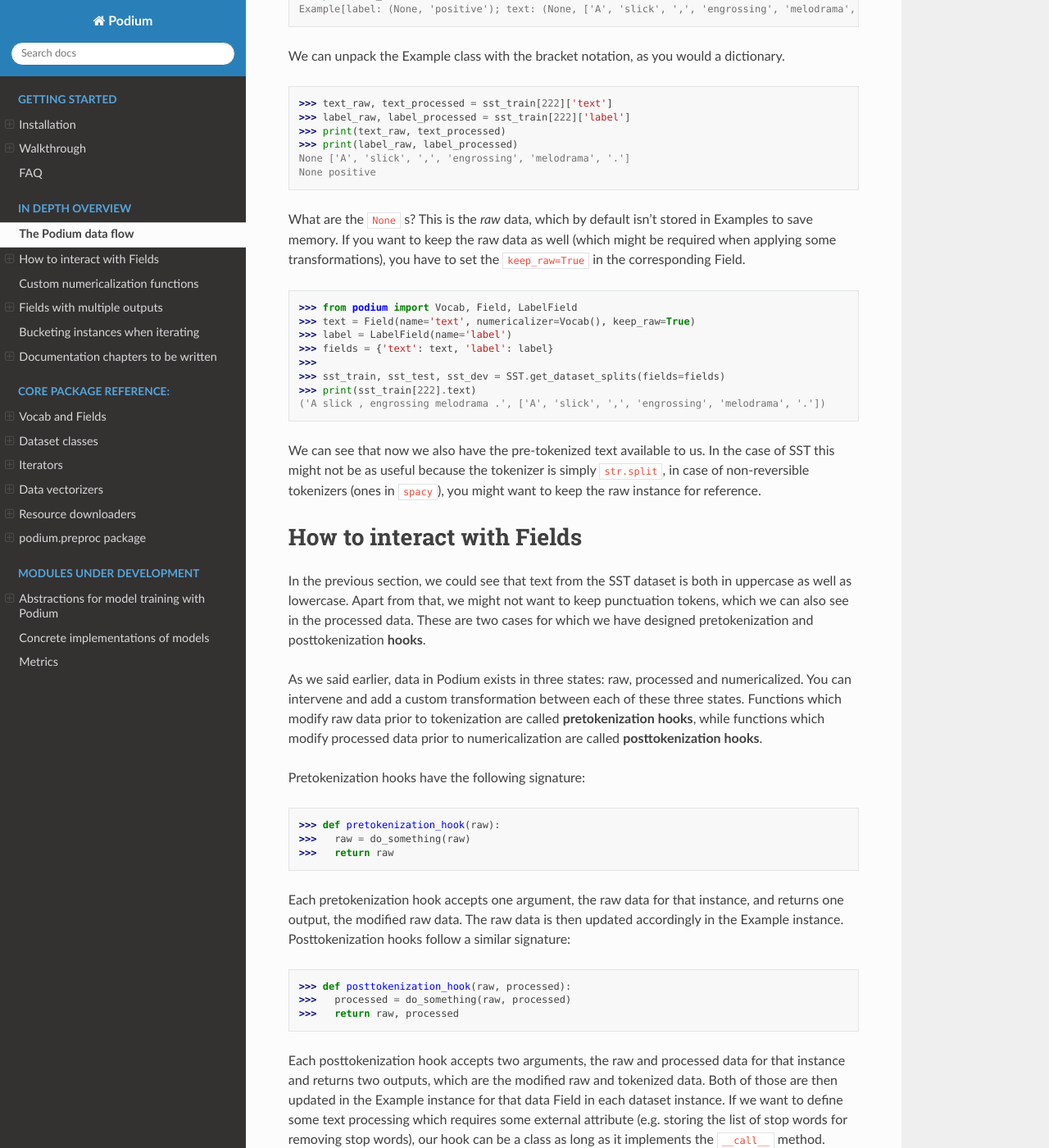
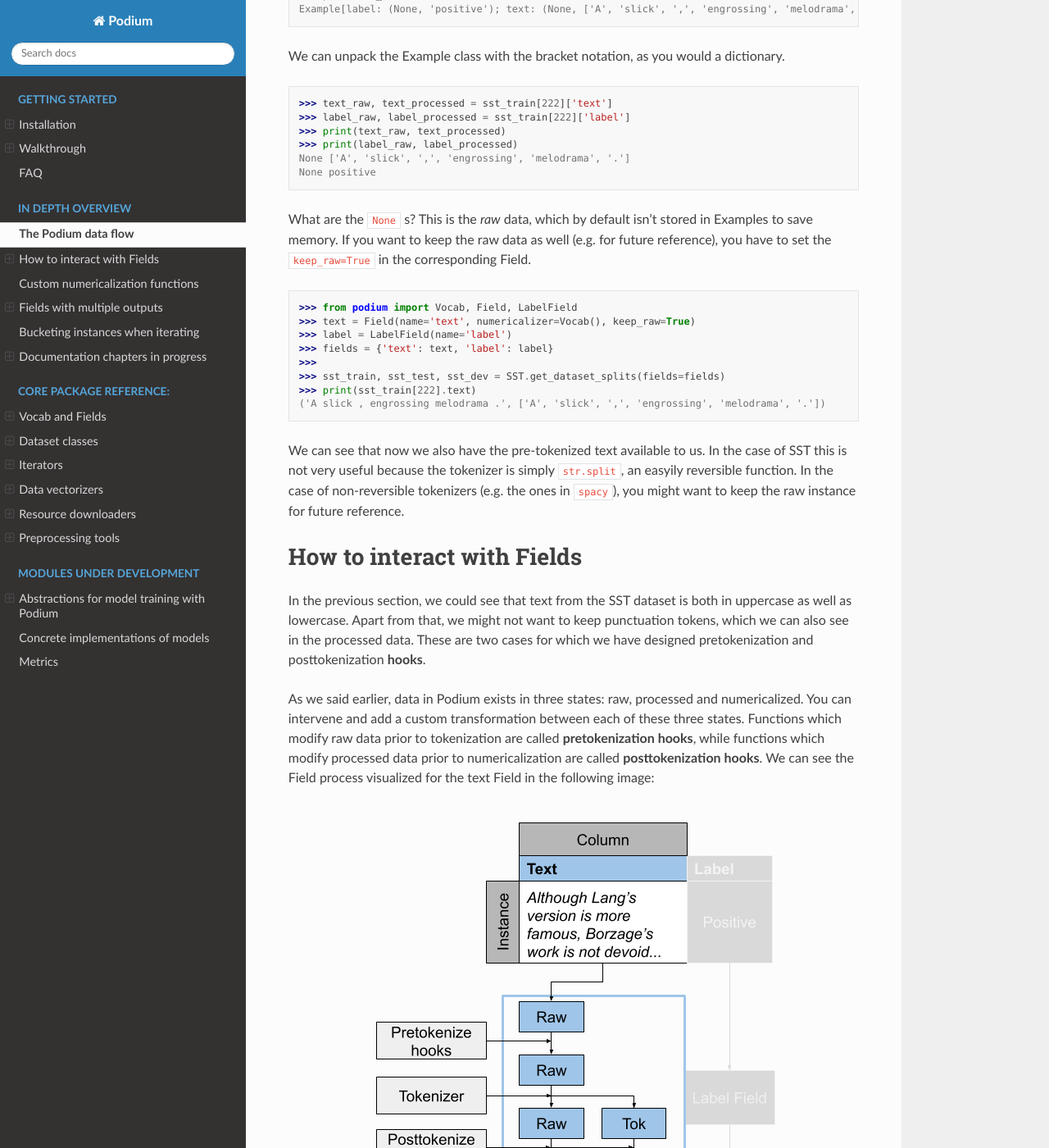
Before and after one commit to TakeLab/podium, a Sphinx documentation site: the page built from docs/source/advanced.rst, in a window 1280 px wide and 1400 px high, scrolled down 412 px. Shown: the whole window at 82% size. Built offline with Sphinx 7.4.7 and the Read the Docs theme 2.0.0, drawn with Linux system fonts in a browser that asks for light colours; some of the changed text lies outside the part shown.

Commit message:
Add images, fix preprocessing, fix comments

```diff
--- a/docs/source/advanced.rst
+++ b/docs/source/advanced.rst
@@ -24,7 +24,7 @@
   None ['A', 'slick', ',', 'engrossing', 'melodrama', '.']
   None positive
 
-What are the ``None`` s? This is the `raw` data, which by default isn't stored in Examples to save memory. If you want to keep the raw data as well (which might be required when applying some transformations), you have to set the ``keep_raw=True`` in the corresponding Field.
+What are the ``None`` s? This is the `raw` data, which by default isn't stored in Examples to save memory. If you want to keep the raw data as well (e.g. for future reference), you have to set the ``keep_raw=True`` in the corresponding Field.
 
 .. code-block:: python
 
@@ -37,7 +37,7 @@
   >>> print(sst_train[222].text)
   ('A slick , engrossing melodrama .', ['A', 'slick', ',', 'engrossing', 'melodrama', '.'])
 
-We can see that now we also have the pre-tokenized text available to us. In the case of SST this might not be as useful because the tokenizer is simply ``str.split``, in case of non-reversible tokenizers (ones in ``spacy``), you might want to keep the raw instance for reference.
+We can see that now we also have the pre-tokenized text available to us. In the case of SST this is not very useful because the tokenizer is simply ``str.split``, an easyily reversible function. In the case of non-reversible tokenizers (e.g. the ones in ``spacy``), you might want to keep the raw instance for future reference.
 
 
 How to interact with Fields
@@ -45,7 +45,12 @@
 
 In the previous section, we could see that text from the SST dataset is both in uppercase as well as lowercase. Apart from that, we might not want to keep punctuation tokens, which we can also see in the processed data. These are two cases for which we have designed pretokenization and posttokenization **hooks**.
 
-As we said earlier, data in Podium exists in three states: raw, processed and numericalized. You can intervene and add a custom transformation between each of these three states. Functions which modify raw data prior to tokenization are called **pretokenization hooks**, while functions which modify processed data prior to numericalization are called **posttokenization hooks**.
+As we said earlier, data in Podium exists in three states: raw, processed and numericalized. You can intervene and add a custom transformation between each of these three states. Functions which modify raw data prior to tokenization are called **pretokenization hooks**, while functions which modify processed data prior to numericalization are called **posttokenization hooks**. We can see the Field process visualized for the text Field in the following image:
+
+.. image:: _static/field_internals.png
+    :alt: Field visualisation
+    :align: center
+
 
 Pretokenization hooks have the following signature:
 
@@ -125,6 +130,8 @@
   ('a slick , engrossing melodrama .', ['a', 'slick', 'engrossing', 'melodrama'])
 
 We can see that our hooks worked: the raw data was lowercased prior to tokenization, and the punctuation is not present in the processed data. You can similarly define other hooks and pass them as arguments to your Fields. It is important to take care of the order in which you pass the hooks -- they will be executed in the same order as you passed them to the constructor, so take care that you don't modify some aspect of data crucial for your next hook.
+
+We have prepared a number of predefined hooks which are ready for you to use. You can see them here: :ref:`predefined-hooks`.
 
 Custom numericalization functions
 ===========================================
@@ -210,7 +217,7 @@
 MultioutputFields accept three parameters upon construction, which encapsulate the first part of the Field processing cycle:
 
   - :obj:`output_fields` ``(List[Field])``: a sequence of Fields which will map tokenized data to outputs by applying posttokenization hooks and numericalization.
-  - :obj:`tokenizer` ``(Callable)``: the tokenizer to use. The same tokenizer will be used prior to passing data to all output Fields.
+  - :obj:`tokenizer` ``(str | Callable)``: the tokenizer to use (keyword string or callable function). The same tokenizer will be used prior to passing data to all output Fields.
   - :obj:`pretokenization_hooks` ``(tuple(Callable))``: a sequence of pretokenization hooks to apply to the raw data.
 
 After tokenization, the processed data will be sent to all of the output Fields. Note that only the post-tokenization part of the output fields will be used.
@@ -233,8 +240,8 @@
   >>> fields = {'text': text, 'label': label}
   >>>
   >>> train, test, valid = SST.get_dataset_splits(fields=fields)
+  >>>
   >>> # Define the iterators and our sort key
-  >>>
   >>> from podium import Iterator, BucketIterator
   >>> def instance_length(instance):
   >>>   # Use the text Field
@@ -242,7 +249,7 @@
   >>>   return len(tokenized)
   >>> bucket_iter = BucketIterator(train, batch_size=32, bucket_sort_key=instance_length)
 
-The :attr:`podium.datasets.BucketIterator.bucket_sort_key` function defines how the instances in the dataset should be sorted. The method accepts an instance of the dataset, and should return a value which will be used as a sort key in the ``BucketIterator``. It might be interesting (and surprising) to see how much space (and time) do we earn by bucketing. We will define a naive iterator on the same dataset and measure the total amount of padding used when iterating over a dataset.
+The ``bucket_sort_key`` function defines how the instances in the dataset should be sorted. The method accepts an instance of the dataset, and should return a value which will be used as a sort key in the ``BucketIterator``. It might be interesting (and surprising) to see how much space (and time) do we earn by bucketing. We will define a naive iterator on the same dataset and measure the total amount of padding used when iterating over a dataset.
 
 .. code-block:: python
 
@@ -260,8 +267,8 @@
   >>>   for batch_x, batch_y in iterator:
   >>>       total_padding += count_padding(batch_x.text, padding_index)
   >>>       total_size += batch_x.text.size
-  >>>       print(f"For {iterator.__class__.__name__}, padding = {total_padding}"
-  >>>             f" out of {total_size} = {total_padding/total_size:.2%}")
+  >>>   print(f"For {iterator.__class__.__name__}, padding = {total_padding}"
+  >>>         f" out of {total_size} = {total_padding/total_size:.2%}")
   For Iterator, padding = 148141 out of 281696 = 52.588961149608096%
   For BucketIterator, padding = 2125 out of 135680 = 1.5661851415094339%
 
--- a/docs/source/coming_soon.rst
+++ b/docs/source/coming_soon.rst
@@ -1,4 +1,4 @@
-Documentation chapters to be written
+Documentation chapters in progress
 ====================================
 
 Handling datasets with missing data
```
Also changed, not shown: other parts of docs/source/advanced.rst (+1 -1 lines), docs/source/installation.md (+2 -5 lines), docs/source/preproc.rst (+23 -22 lines), docs/source/walkthrough.rst (+12 -4 lines), docs/source/_static/field_internals.png (added), docs/source/_static/field_visual.png (added), docs/source/_static/podium.png (deleted).
